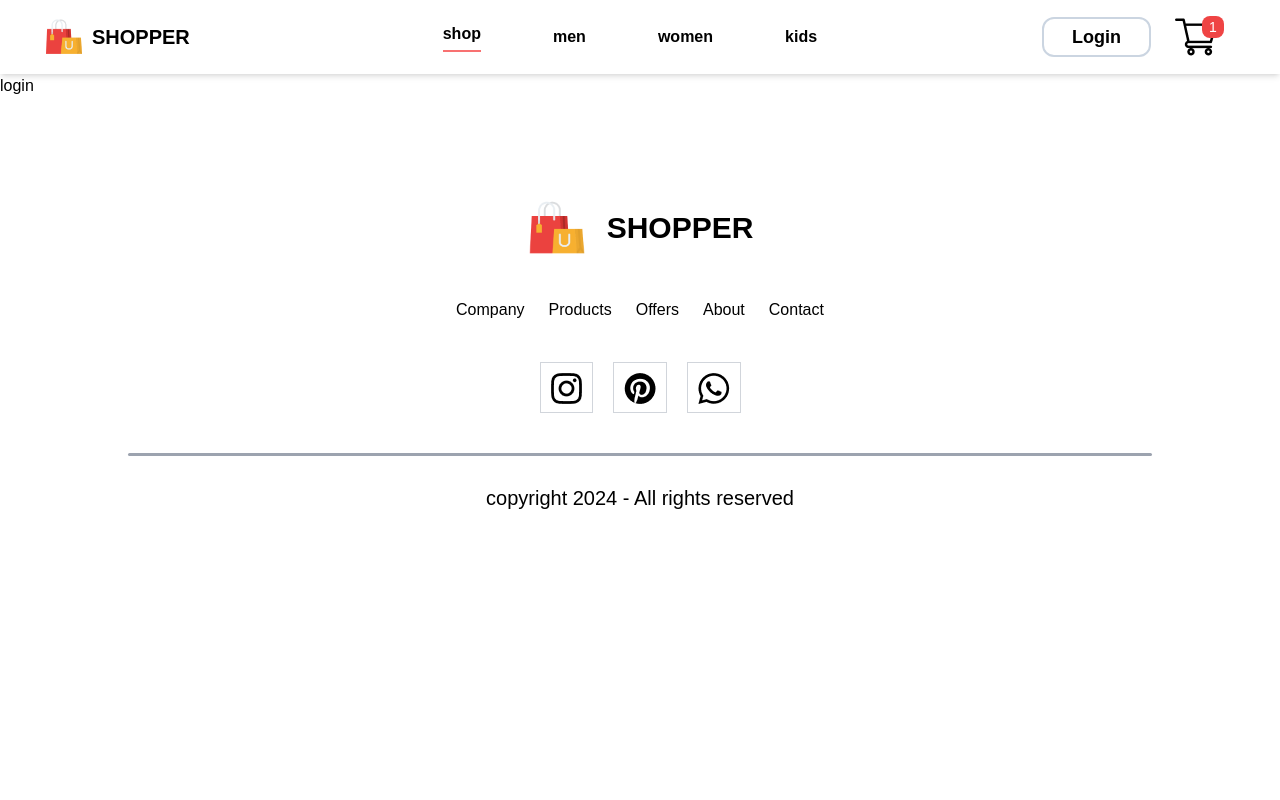
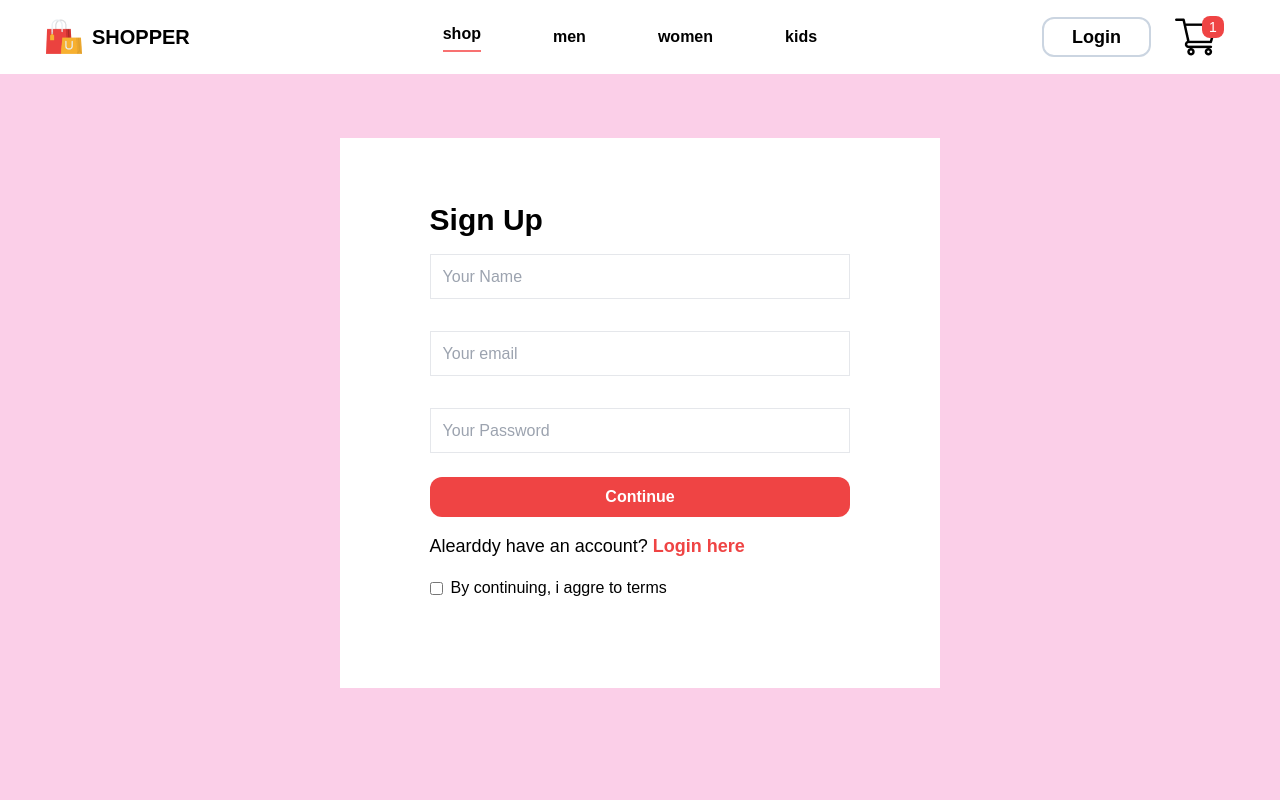
Before and after one commit to SmurfsNima/React-Shopper_website-FullResponsive, a React (Create React App) app: page /login in a window 1280 px wide. Shown: the top 800 px of the page. Built offline with nearby package versions, Linux system fonts and the light colour scheme; the HTML template or start-up script is replaced by a standard one.

Commit message:
login completed

```diff
--- a/src/components/navbar/navbar.jsx
+++ b/src/components/navbar/navbar.jsx
@@ -44,13 +44,13 @@ const Navbar = () => {
         </li>
       </ul>
       <div className="flex items-center justify-center mr-10">
-
+       <Link to={'/login'}>
         <button className="outline-none rounded-xl border-2	border-slate-300 bg-white  text-lg cursor-pointer font-semibold py-1 px-7 mr-6  hover:bg-slate-100 ">
 
           Login
 
         </button>
-
+        </Link>
 
         <img className="cursor-pointer" src={cart_icon} alt="" />
         <div className="w-[22px] h-[22px] cursor-pointer flex justify-center items-center text-[14px] rounded-lg bg-red-500 text-white mt-[-20px] ml-[-15px]">
--- a/src/components/pages/login.jsx
+++ b/src/components/pages/login.jsx
@@ -1,6 +1,24 @@
 const Login = () => {
-    return ( <>
-    <p>login</p></> );
-}
+  return (
+    <div className="w-full h-[100vh] bg-pink-200 pt-[5%]">
+      <div className="w-[600px] h-[550px] bg-white py-[5%] px-[7%] m-auto" >
+        <h2 className="font-bold text-3xl">Sign Up</h2>
+        <div className="flex flex-col gap-8 mt-4 ">
+          <input className="border-[1px] h-[45px] pl-3" type="text" placeholder="Your Name" />
+          <input className="border-[1px] h-[45px] pl-3" type="email" placeholder="Your email" />
+          <input className="border-[1px] h-[45px] pl-3" type="password" placeholder="Your Password" />
+        </div>
+        <button className="w-full bg-red-500 mt-6 h-[40px] text-white font-semibold rounded-xl">Continue</button>
+        <p className="mt-4 font-medium text-[18px]">
+          Alearddy have an account? <span className="text-red-500 font-bold cursor-pointer ">Login here</span>
+        </p>
+        <div className="flex mt-4 items-center gap-2">
+          <input type="checkbox" name="" id="" />
+          <p>By continuing, i aggre to terms</p>
+        </div>
+      </div>
+    </div>
+  );
+};
 
 export default Login;
```
